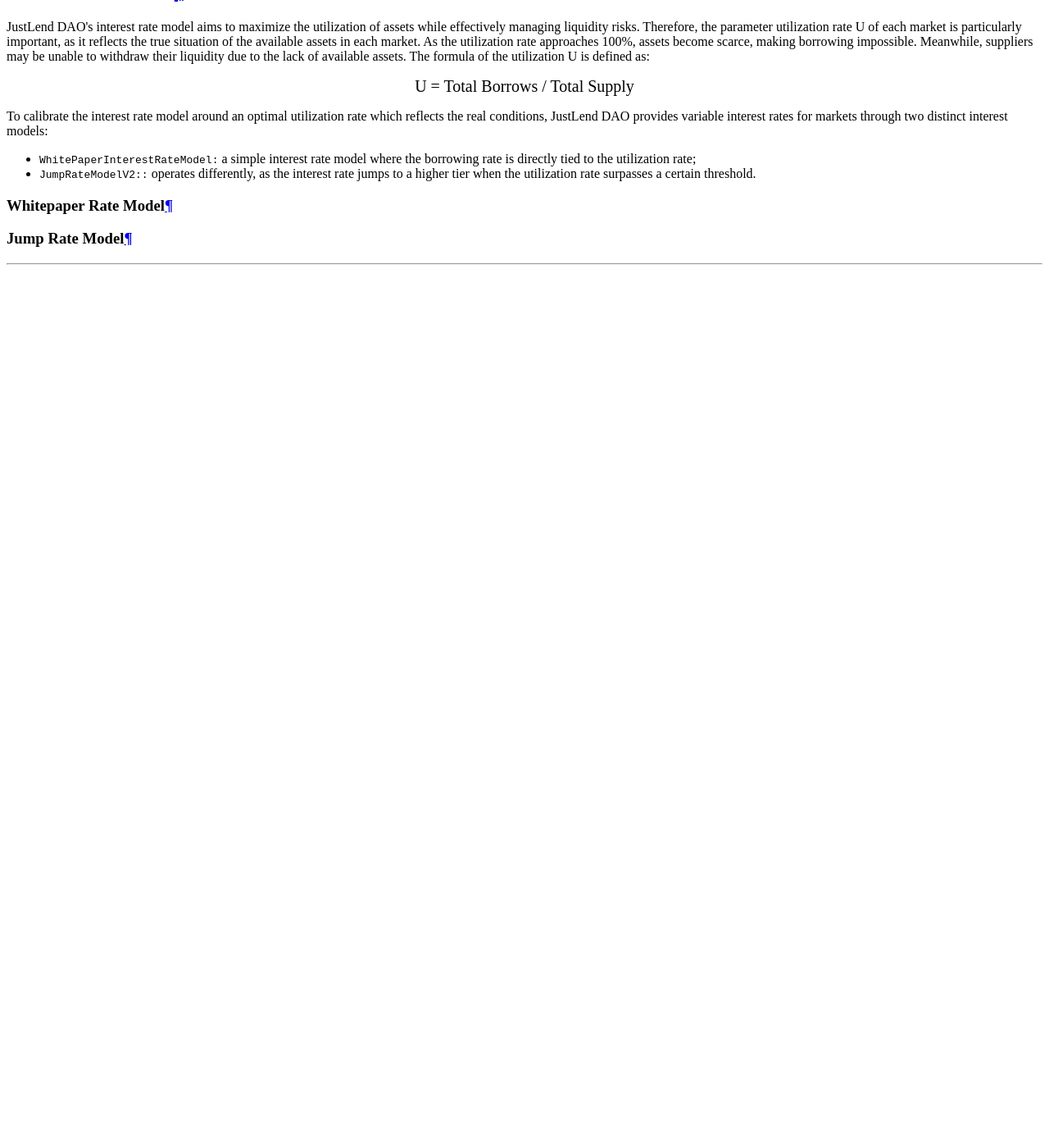
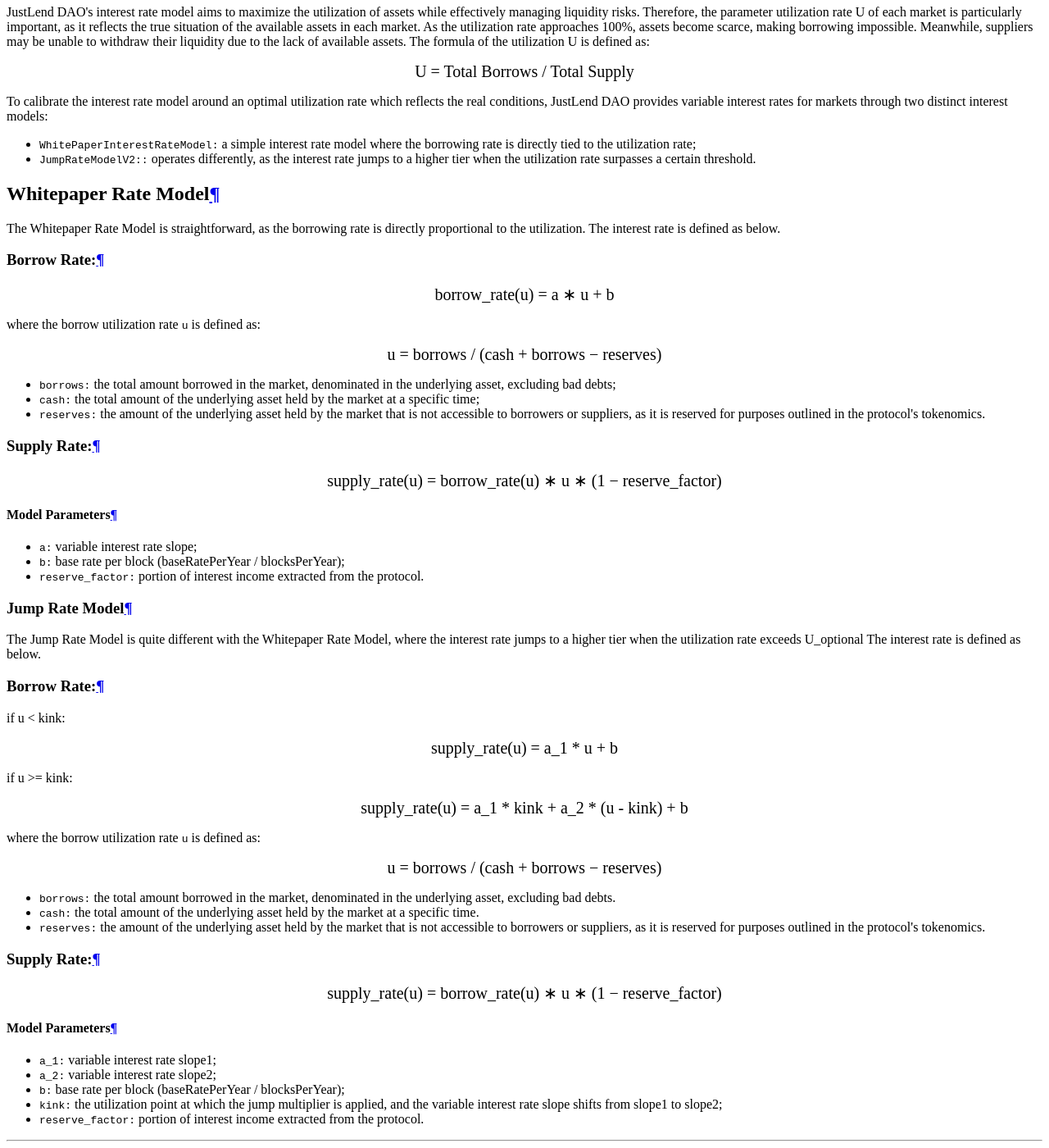
Before and after one commit to justlend/justlend-docs, an MkDocs documentation site: the page built from docs/developers/supply_and_borrow_market/interest_rate_model.md, in a window 1280 px wide and 1400 px high, scrolled down 7377 px. Shown: the whole window at 82% size. Built offline with MkDocs 1.6.1 and Material for MkDocs 9.7.7, drawn with Linux system fonts in a browser that asks for light colours; before the commit the page ends 7708 px from its top, so only the background shows below that.

Commit message:
add interest rate model

```diff
--- a/docs/developers/supply_and_borrow_market/interest_rate_model.md
+++ b/docs/developers/supply_and_borrow_market/interest_rate_model.md
@@ -11,9 +11,68 @@
 * `WhitePaperInterestRateModel:` a simple interest rate model where the borrowing rate is directly tied to the utilization rate;
 * `JumpRateModelV2::` operates differently, as the interest rate jumps to a higher tier when the utilization rate surpasses a certain threshold.
 
-### **Whitepaper Rate Model**
+## **Whitepaper Rate Model**
+The Whitepaper Rate Model is straightforward, as the borrowing rate is directly proportional to the utilization. The interest rate is defined as below.
 
+### **Borrow Rate:**
+<div style="text-align: center; font-size: 20px;">
+    borrow_rate(u) = a ∗ u + b
+</div>
 
+where the borrow utilization rate `u` is defined as:
+<div style="text-align: center; font-size: 20px;">
+    u = borrows / (cash + borrows − reserves)
+</div>
+
+* `borrows:` the total amount borrowed in the market, denominated in the underlying asset, excluding bad debts;
+* `cash:` the total amount of the underlying asset held by the market at a specific time;
+* `reserves:` the amount of the underlying asset held by the market that is not accessible to borrowers or suppliers, as it is reserved for purposes outlined in the protocol's tokenomics.
+
+### **Supply Rate:**
+
+<div style="text-align: center; font-size: 20px;">
+    supply_rate(u) = borrow_rate(u) ∗ u ∗ (1 − reserve_factor)
+</div>
+
+#### **Model Parameters**
+* `a:` variable interest rate slope;
+* `b:` base rate per block (baseRatePerYear / blocksPerYear);
+* `reserve_factor:` portion of interest income extracted from the protocol.
 
 
 ### **Jump Rate Model**
+The Jump Rate Model is quite different with the Whitepaper Rate Model, where the interest rate jumps to a higher tier when the utilization rate exceeds U_optional
+The interest rate is defined as below.
+
+### **Borrow Rate:**
+
+if u < kink:
+<div style="text-align: center; font-size: 20px;">
+    supply_rate(u) = a_1 * u + b
+</div>
+if u >= kink:
+<div style="text-align: center; font-size: 20px;">
+    supply_rate(u) = a_1 * kink + a_2 * (u - kink) + b
+</div>
+
+where the borrow utilization rate `u` is defined as:
+<div style="text-align: center; font-size: 20px;">
+    u = borrows / (cash + borrows − reserves)
+</div>
+
+* `borrows:` the total amount borrowed in the market, denominated in the underlying asset, excluding bad debts.
+* `cash:` the total amount of the underlying asset held by the market at a specific time.
+* `reserves:` the amount of the underlying asset held by the market that is not accessible to borrowers or suppliers, as it is reserved for purposes outlined in the protocol's tokenomics.
+
+### **Supply Rate:**
+
+<div style="text-align: center; font-size: 20px;">
+    supply_rate(u) = borrow_rate(u) ∗ u ∗ (1 − reserve_factor)
+</div>
+
+#### **Model Parameters**
+* `a_1:` variable interest rate slope1;
+* `a_2:` variable interest rate slope2;
+* `b:` base rate per block (baseRatePerYear / blocksPerYear);
+* `kink:` the utilization point at which the jump multiplier is applied, and the variable interest rate slope shifts from slope1 to slope2;
+* `reserve_factor:` portion of interest income extracted from the protocol.
```
